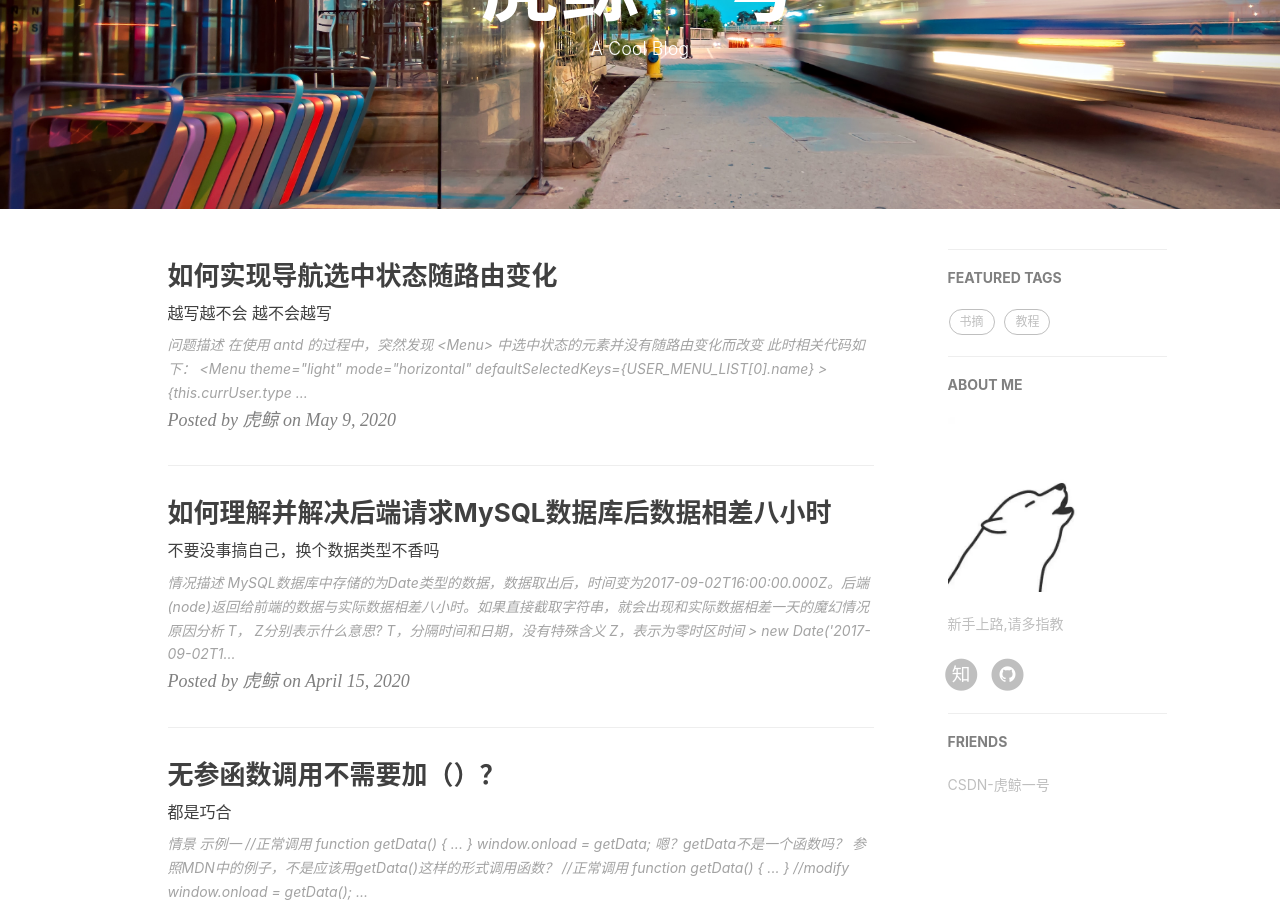
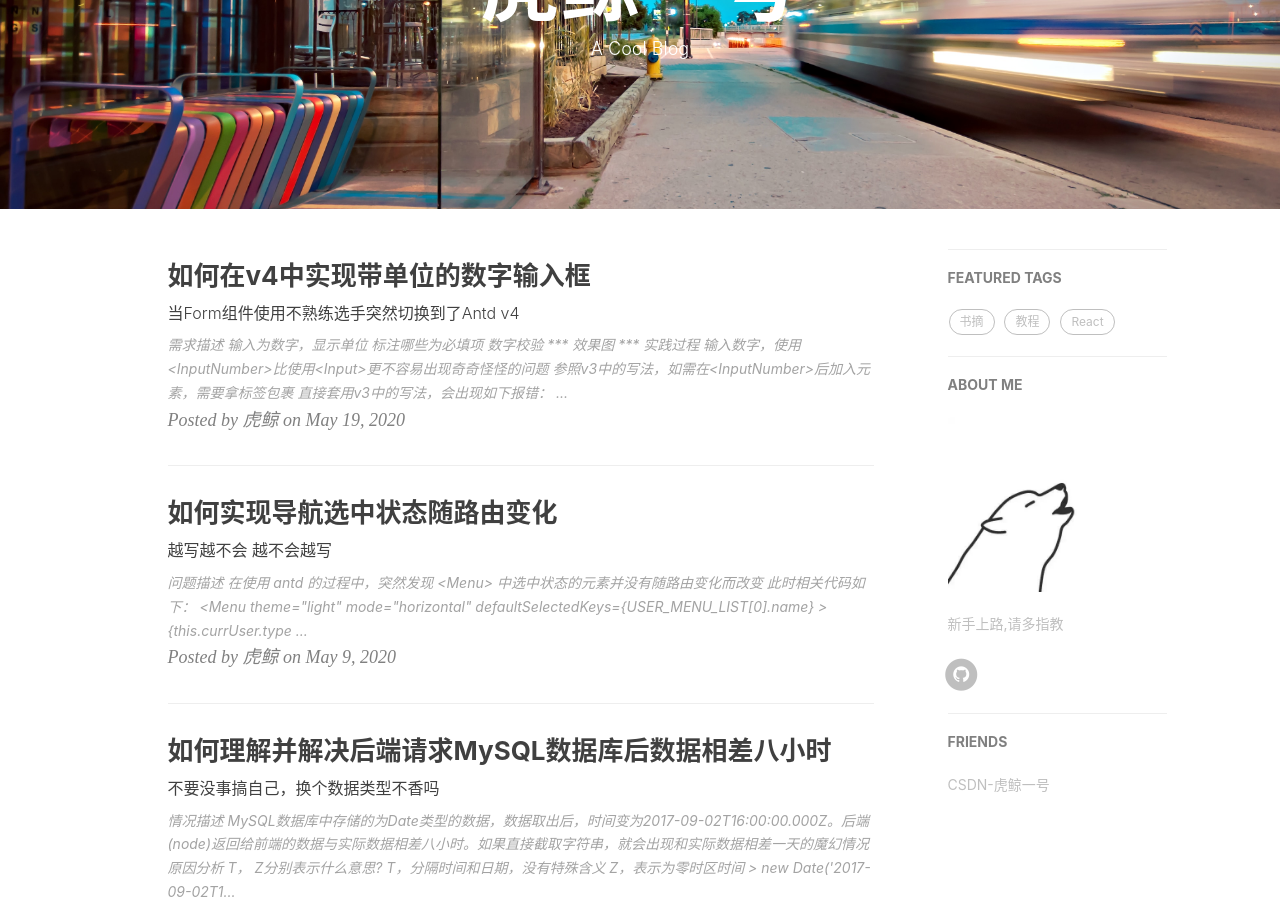
Before and after one commit to flashhu/flashhu.github.io, a Jekyll site: the page built from index.html, in a window 1280 px wide and 900 px high, scrolled down 209 px. Built offline with Jekyll 4.4.1, drawn with Linux system fonts in a browser that asks for light colours; nearby versions of some CDN libraries; the list of posts is cut into pages by our own code; comment, search, counter and statistics services are not loaded; some of the changed text lies outside the part shown.

Commit message:
antd v4 inputnumber

````diff
--- a/_config.yml
+++ b/_config.yml
@@ -13,7 +13,7 @@ baseurl: ""         # for example, '/blog' if your blog hosted on 'host/blog'
 # SNS settings
 RSS: false
 #weibo_username:     huxpro
-zhihu_username:     虎鲸
+# zhihu_username:     虎鲸
 github_username:    flashhu
 #twitter_username:  huxpro
 #facebook_username:  huxpro
--- a/_posts/2020-05-09-switch-the-active-state-with-the-route.md
+++ b/_posts/2020-05-09-switch-the-active-state-with-the-route.md
@@ -95,3 +95,64 @@ export default createBrowserHistory();
 ```
 
 收工！
+
+
+
+***
+
+#### 补充记录
+当上述代码，直接通过`npm run build`打包之后，会发现通过路由显示的组件将不能正常显示
+以下为解决上述情况的新写法，视需要选择  [灵感来源](https://github.com/brickspert/blog/issues/3)
+①使用`wiithRouter`， 并将`selectedKeys` 设为当前`window.location.pathname`值
+```javascript
+...
+import { withRouter } from 'react-router-dom'
+...
+class NavWrapper extends Component {
+	const path = this.props.location.pathname;
+...
+                <Menu
+                    theme="light"
+                    mode="horizontal"
+                    defaultSelectedKeys={USER_MENU_LIST[0].name}
+                    selectedKeys={[path]}
+                >
+                    {this.currUser.type && ADMIN_MENU_LIST.map((item) =>
+                        <Menu.Item key={item.path}>
+                            <NavLink to={item.path}>
+                                <span>{item.name}</span>
+                            </NavLink>
+                        </Menu.Item>
+                    )}
+                </Menu>
+...
+}
+
+export default withRouter(NavWrapper)
+```
+②使用 HashRouter
+```javascript
+...
+import { Switch, Route, HashRouter as Router } from 'react-router-dom'
+
+...
+function App() {
+  return (
+    <Router>
+      <NavWrapper />
+	  <ContentWrapper>
+    	<Switch>
+          <Route path='/admin' exact component={loadable(() => import('./app/admin/health'))} />
+            ...
+        </Switch>
+      </ContentWrapper>
+    </Router>
+  );
+}
+...
+```
+```javascript
+import { createHashHistory } from 'history';
+
+export default createHashHistory();
+```
--- /dev/null
+++ b/_posts/2020-05-19-inputnumber-with-unit-in-antdv4.md
@@ -0,0 +1,58 @@
+---
+layout:     post
+title:      "如何在v4中实现带单位的数字输入框"
+subtitle:   "当Form组件使用不熟练选手突然切换到了Antd v4"
+date:       2020-05-19 23:19:28
+author:     "虎鲸"
+header-img: "img/post-bg-html-select.jpg"
+tags:
+    - React
+---
+
+#### 需求描述
+1. 输入为数字，显示单位
+2. 标注哪些为必填项
+3. 数字校验
+***
+#### 效果图
+![图例](/img/in-post/inputnumber-unit/1.png)
+***
+#### 实践过程
+1. 输入数字，使用`<InputNumber>`比使用`<Input>`更不容易出现奇奇怪怪的问题
+2. 参照[v3中的写法](https://blog.csdn.net/qq_40593656/article/details/105077269)，如需在`<InputNumber>`后加入元素，需要拿标签包裹
+3. 直接套用v3中的写法，会出现如下报错：
+```
+Warning: [antd: Form.Item] `children` is array of render props cannot have `name`.
+```
+(报错这玩意儿 总有前人会遇到的)  [传送门](https://gitter.im/ant-design/ant-design-english?at=5e5dd8b97fef7f2e89995311)
+![图例](/img/in-post/inputnumber-unit/2.png)
+真相只有一个！！ 看antd的[文档描述](https://ant.design/components/form-cn/#components-form-demo-complex-form-control)
+输入组件需要直接包裹才能绑定表单，实现上述需求可以使用内嵌的`<Form.Item>`实现
+***
+#### 相关代码
+```html
+<Form {...layout} ref={this.formRef}>
+    <Form.Item label="体温" required>
+        <Form.Item
+            name="temp"
+            rules={[{ required: true,  message: '请输入体温！' }]}
+            noStyle
+        >
+            <InputNumber min={35} max={45} step={0.1} />
+        </Form.Item>
+        <span className="ant-form-text">°C</span>
+    </Form.Item>
+    <Form.Item label="心率">
+        <Form.Item
+            name="heartrat"
+            noStyle
+        >
+            <InputNumber min={20} max={300} />
+        </Form.Item>
+        <span className="ant-form-text">bmp</span>
+    </Form.Item>
+    ...
+</Form>
+```
+
+收工！
````
Also changed, not shown: img/in-post/inputnumber-unit/1.png (added), img/in-post/inputnumber-unit/2.png (added).
